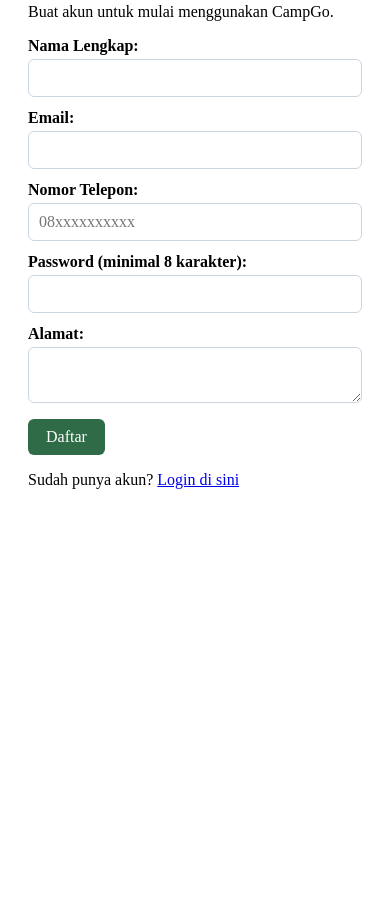
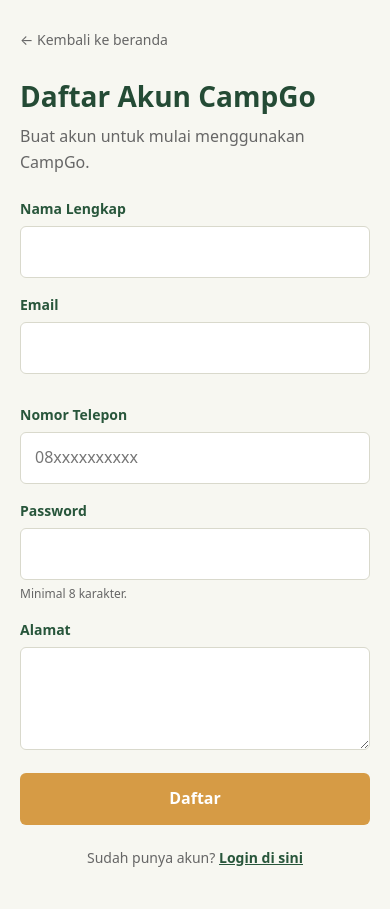
Before and after one commit to zukhrufanailahrohmah/CampGo, a PHP site: page /CampGo2/customer/register.php in a window 390 px wide. Shown: the part 84-993 px from the top of the page. Before the commit the page ends 573 px from the top, so only its background shows below. Run offline with PHP 8.4, Linux system fonts and the light colour scheme; some libraries are stand-ins or nearby versions.

Commit message:
feat: redesign customer login and register pages

```diff
--- /dev/null
+++ b/assets/css/auth.css
@@ -0,0 +1,256 @@
+/* =================================
+   CAMPGO - STYLE LOGIN & REGISTER (Frontend 1 / Naila)
+   Dimuat setelah style.css (memakai variabel --cg-*).
+   Semua class diawali "au-" supaya tidak bentrok dengan app-pages.css.
+   Hanya tampilan: name input, action form, dan CSRF tidak diubah.
+================================= */
+
+.au-body {
+    margin: 0;
+    min-height: 100vh;
+    background: var(--cg-krem);
+}
+
+.au-wrap {
+    display: grid;
+    grid-template-columns: minmax(0, 5fr) minmax(0, 6fr);
+    min-height: 100vh;
+}
+
+/* ---------- Panel kiri (merek) ---------- */
+.au-side {
+    display: flex;
+    flex-direction: column;
+    justify-content: space-between;
+    gap: 32px;
+    padding: 44px 48px;
+    color: #ffffff;
+    background:
+        linear-gradient(160deg, rgba(20, 48, 32, 0.94), rgba(20, 48, 32, 0.78)),
+        url("https://images.unsplash.com/photo-1478131143081-80f7f84ca84d") center / cover no-repeat;
+}
+
+.au-logo {
+    font-size: 27px;
+    font-weight: bold;
+    letter-spacing: -1px;
+    color: #ffffff;
+    text-decoration: none;
+}
+
+.au-logo span {
+    color: var(--cg-emas-terang);
+}
+
+.au-side h2 {
+    margin: 0 0 12px;
+    font-size: 36px;
+    line-height: 1.2;
+}
+
+.au-side h2 span {
+    color: var(--cg-emas-terang);
+}
+
+.au-slogan {
+    margin: 0;
+    max-width: 380px;
+    color: #e8efe9;
+}
+
+.au-points {
+    margin: 26px 0 0;
+    padding: 0;
+    list-style: none;
+    display: grid;
+    gap: 12px;
+}
+
+.au-points li {
+    display: flex;
+    gap: 10px;
+    font-size: 15px;
+    color: #e8efe9;
+}
+
+.au-points li::before {
+    content: "";
+    flex: none;
+    width: 8px;
+    height: 8px;
+    margin-top: 9px;
+    border-radius: 50%;
+    background: var(--cg-emas-terang);
+}
+
+.au-side small {
+    color: #9db5a5;
+}
+
+/* ---------- Panel kanan (form) ---------- */
+.au-main {
+    display: flex;
+    align-items: center;
+    justify-content: center;
+    padding: 40px 24px;
+}
+
+.au-card {
+    width: 100%;
+    max-width: 440px;
+}
+
+.au-back {
+    display: inline-block;
+    margin-bottom: 22px;
+    font-size: 14px;
+    color: var(--cg-teks-redup);
+    text-decoration: none;
+}
+
+.au-back:hover {
+    color: var(--cg-emas-gelap);
+}
+
+.au-card h1 {
+    margin: 0 0 6px;
+    font-size: 28px;
+    color: var(--cg-hijau);
+}
+
+.au-sub {
+    margin: 0 0 22px;
+    color: var(--cg-teks-redup);
+}
+
+.au-field {
+    margin: 0 0 16px;
+}
+
+.au-field label {
+    display: block;
+    margin-bottom: 6px;
+    font-size: 14px;
+    font-weight: 600;
+    color: var(--cg-hijau-sedang);
+}
+
+.au-field input,
+.au-field textarea {
+    width: 100%;
+    padding: 12px 14px;
+    border: 1px solid #d9d9cc;
+    border-radius: 6px;
+    background: #ffffff;
+    font: inherit;
+    color: var(--cg-teks);
+    transition: 0.2s;
+}
+
+.au-field textarea {
+    resize: vertical;
+}
+
+.au-field input:focus,
+.au-field textarea:focus {
+    outline: none;
+    border-color: var(--cg-emas);
+    box-shadow: 0 0 0 3px rgba(214, 155, 69, 0.25);
+}
+
+.au-hint {
+    display: block;
+    margin-top: 4px;
+    font-size: 12px;
+    color: var(--cg-teks-redup);
+}
+
+.au-row2 {
+    display: grid;
+    grid-template-columns: 1fr 1fr;
+    gap: 14px;
+}
+
+.au-btn {
+    display: block;
+    width: 100%;
+    padding: 13px 20px;
+    border: 0;
+    border-radius: 6px;
+    background: var(--cg-emas);
+    color: #ffffff;
+    font: inherit;
+    font-weight: bold;
+    cursor: pointer;
+    transition: 0.3s;
+}
+
+.au-btn:hover {
+    background: var(--cg-emas-gelap);
+}
+
+.au-alt {
+    margin: 22px 0 0;
+    font-size: 14px;
+    text-align: center;
+    color: var(--cg-teks-redup);
+}
+
+.au-alt a {
+    font-weight: 600;
+    color: var(--cg-hijau-sedang);
+}
+
+.au-alt a:hover {
+    color: var(--cg-emas-gelap);
+}
+
+/* Pesan dari flash_render() */
+.au-card .flash {
+    margin: 0 0 18px;
+    padding: 10px 14px;
+    border-radius: 6px;
+    font-size: 14px;
+}
+
+.au-card .flash-error {
+    background: #fee2e2;
+    color: #991b1b;
+}
+
+.au-card .flash-success {
+    background: #dcfce7;
+    color: #166534;
+}
+
+.au-card .flash-info {
+    background: #e0f2fe;
+    color: #075985;
+}
+
+/* ---------- Responsif ---------- */
+@media (max-width: 860px) {
+    .au-wrap {
+        grid-template-columns: 1fr;
+    }
+
+    .au-side {
+        padding: 20px 24px;
+    }
+
+    .au-side-isi,
+    .au-side small {
+        display: none;
+    }
+
+    .au-main {
+        align-items: flex-start;
+        padding: 28px 20px 40px;
+    }
+}
+
+@media (max-width: 520px) {
+    .au-row2 {
+        grid-template-columns: 1fr;
+    }
+}
--- a/customer/register.php
+++ b/customer/register.php
@@ -14,51 +14,65 @@ $old = pull_old();
     <meta charset="UTF-8">
     <meta name="viewport" content="width=device-width, initial-scale=1.0">
     <title>Register - CampGo</title>
-    <link rel="stylesheet" href="<?= BASE_URL ?>/assets/css/app-pages.css">
+    <link rel="stylesheet" href="<?= BASE_URL ?>/assets/css/style.css">
+    <link rel="stylesheet" href="<?= BASE_URL ?>/assets/css/auth.css">
 </head>
-<body>
-<div class="auth-box">
+<body class="au-body">
+<div class="au-wrap">
 
-    <h2>Daftar Akun CampGo</h2>
-    <p>Buat akun untuk mulai menggunakan CampGo.</p>
+    <?php include __DIR__ . '/../includes/auth_side.php'; ?>
+
+    <main class="au-main">
+        <div class="au-card">
+
+            <a class="au-back" href="<?= BASE_URL ?>/index.php">&larr; Kembali ke beranda</a>
+
+            <h1>Daftar Akun CampGo</h1>
+            <p class="au-sub">Buat akun untuk mulai menggunakan CampGo.</p>
 
             <?= flash_render(); ?>
 
             <form action="proses_register.php" method="POST">
                 <?= csrf_field(); ?>
 
-        <div class="form-row">
-            <label>Nama Lengkap:</label>
-            <input type="text" name="full_name" maxlength="120" value="<?= h($old['full_name'] ?? ''); ?>" required>
+                <div class="au-field">
+                    <label for="full_name">Nama Lengkap</label>
+                    <input type="text" id="full_name" name="full_name" maxlength="120" autocomplete="name" value="<?= h($old['full_name'] ?? ''); ?>" required>
                 </div>
 
-        <div class="form-row">
-            <label>Email:</label>
-            <input type="email" name="email" maxlength="150" value="<?= h($old['email'] ?? ''); ?>" required>
+                <div class="au-row2">
+                    <div class="au-field">
+                        <label for="email">Email</label>
+                        <input type="email" id="email" name="email" maxlength="150" autocomplete="email" value="<?= h($old['email'] ?? ''); ?>" required>
                     </div>
 
-        <div class="form-row">
-            <label>Nomor Telepon:</label>
-            <input type="text" name="phone" maxlength="25" placeholder="08xxxxxxxxxx" value="<?= h($old['phone'] ?? ''); ?>" required>
+                    <div class="au-field">
+                        <label for="phone">Nomor Telepon</label>
+                        <input type="text" id="phone" name="phone" maxlength="25" inputmode="tel" autocomplete="tel" placeholder="08xxxxxxxxxx" value="<?= h($old['phone'] ?? ''); ?>" required>
+                    </div>
                 </div>
 
-        <div class="form-row">
-            <label>Password (minimal 8 karakter):</label>
-            <input type="password" name="password" minlength="8" maxlength="72" required>
+                <div class="au-field">
+                    <label for="password">Password</label>
+                    <input type="password" id="password" name="password" minlength="8" maxlength="72" autocomplete="new-password" required>
+                    <span class="au-hint">Minimal 8 karakter.</span>
                 </div>
 
-        <div class="form-row">
-            <label>Alamat:</label>
-            <textarea name="address" required><?= h($old['address'] ?? ''); ?></textarea>
+                <div class="au-field">
+                    <label for="address">Alamat</label>
+                    <textarea id="address" name="address" rows="3" autocomplete="street-address" required><?= h($old['address'] ?? ''); ?></textarea>
                 </div>
 
-        <button type="submit" class="btn">Daftar</button>
+                <button type="submit" class="au-btn">Daftar</button>
             </form>
 
-    <p>Sudah punya akun?
+            <p class="au-alt">Sudah punya akun?
                 <a href="login.php">Login di sini</a>
             </p>
 
         </div>
+    </main>
+
+</div>
 </body>
 </html>
--- /dev/null
+++ b/includes/auth_side.php
@@ -0,0 +1,21 @@
+<?php
+// =================================
+// CAMPGO - PANEL KIRI HALAMAN LOGIN & REGISTER (Frontend 1 / Naila)
+// Hanya tampilan. Dipakai customer/login.php dan customer/register.php.
+// =================================
+?>
+<aside class="au-side">
+    <a class="au-logo" href="<?= BASE_URL ?>/index.php">Camp<span>Go.</span></a>
+
+    <div class="au-side-isi">
+        <h2>Your Adventure <span>Starts Here.</span></h2>
+        <p class="au-slogan">Sewa perlengkapan camping lewat website, lalu ambil di toko atau minta diantar staf CampGo.</p>
+        <ul class="au-points">
+            <li>Reservasi online berdasarkan tanggal sewa</li>
+            <li>Pengambilan di toko atau pengantaran oleh staf</li>
+            <li>Perpanjang sewa tanpa perlu datang ke toko</li>
+        </ul>
+    </div>
+
+    <small>&copy; <?= date('Y') ?> CampGo</small>
+</aside>
```
Also changed, not shown: customer/login.php (+24 -13 lines). Lines whose indentation alone changed are shown as unchanged.
